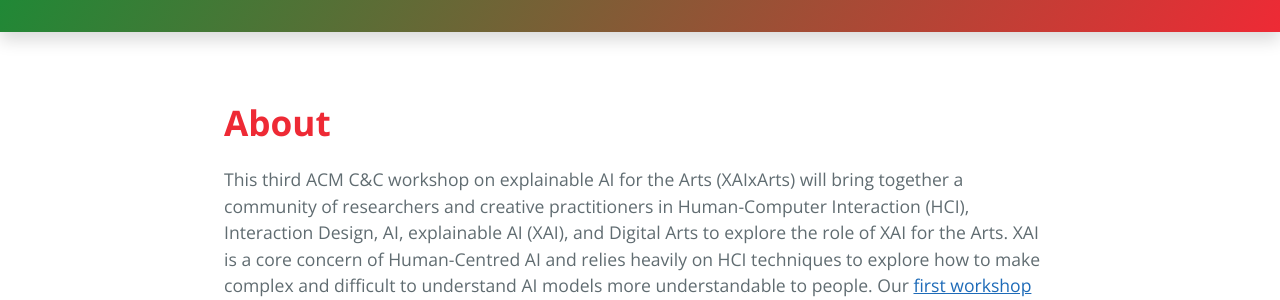
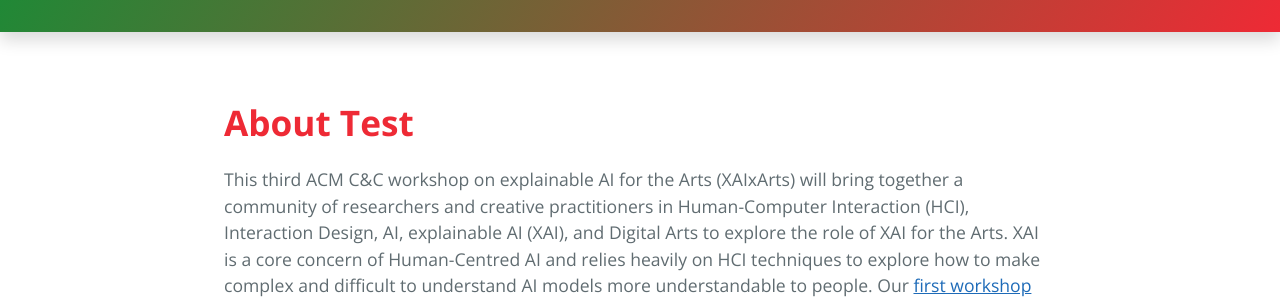
Before and after one commit to xaixarts/xaixarts.github.io, a Jekyll site: the page built from 2025.md, in a window 1280 px wide and 900 px high. Shown: the part 352-652 px from the top of the window. Built offline with Jekyll 4.4.1, drawn with Linux system fonts in a browser that asks for light colours.

```diff
--- a/2025.md
+++ b/2025.md
@@ -7,7 +7,7 @@ description: The 3rd international workshop on eXplainable AI for the Arts at th
 
 <!-- > **Update:** Submissions are now closed for the workshop. Conference attendees are welcome to register and participate in our workshop without making a submission, please register interest through the [conference website](https://cc.acm.org/2024/attend/#registration).   -->
 
-# **About**
+# **About Test**
 This third ACM C&C workshop on explainable AI for the Arts (XAIxArts) will bring together a community of researchers and creative practitioners in Human-Computer Interaction (HCI), Interaction Design, AI, explainable AI (XAI), and Digital Arts to explore the role of XAI for the Arts. XAI is a core concern of Human-Centred AI and relies heavily on HCI techniques to explore how to make complex and difficult to understand AI models more understandable to people. Our [first workshop](./2023) explored the landscape of XAIxArts and identified emergent themes, whilst the [second iteration](./2024) focused on co-developing a manifesto.
 
 This workshop will bring researchers together to expand the XAIxArts community; advance discussions on current and emerging XAIxArts practices and identify areas for intervention using speculative futures. The main themes will focus on:
```
